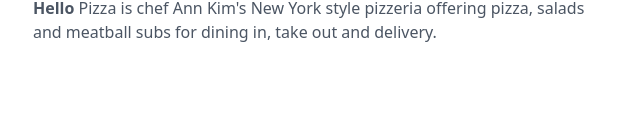
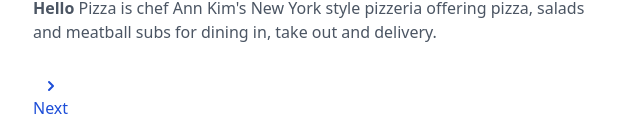
Before and after one commit to Jascha-Biederstedt/google-clone, a Next.js app: page /search in a window 1280 px wide. Shown: the part 1585-1718 px from the top of the page, without its empty margins (175-815 px from the left). Before the commit the page ends 1661 px from the top, so only its background shows below. Built offline with nearby package versions, Linux system fonts and the light colour scheme; no server answers.

Commit message:
Implement pagination

```diff
--- /dev/null
+++ b/components/Pagination.js
@@ -0,0 +1,40 @@
+import React from 'react';
+import Link from 'next/link';
+import { useRouter } from 'next/router';
+import { ChevronLeftIcon, ChevronRightIcon } from '@heroicons/react/solid';
+
+const Pagination = () => {
+  const router = useRouter();
+  const startIndex = Number(router.query.start) || 1;
+
+  return (
+    <div className="text-blue-700 flex px-10 pb-4 justify-between sm:justify-start sm:space-x-44 sm:px-0">
+      {startIndex > 10 && (
+        <Link
+          href={`/search?${router.query.term}&searchType=${
+            router.query.searchType
+          }&start=${startIndex - 10}`}
+        >
+          <div className="cursor-pointer flex flex-col items-center hover:underline">
+            <ChevronLeftIcon className="h-5" />
+            <p>Previous</p>
+          </div>
+        </Link>
+      )}
+      {startIndex < 90 && (
+        <Link
+          href={`/search?${router.query.term}&searchType=${
+            router.query.searchType
+          }&start=${startIndex + 10}`}
+        >
+          <div className="cursor-pointer flex flex-col items-center hover:underline">
+            <ChevronRightIcon className="h-5" />
+            <p>Next</p>
+          </div>
+        </Link>
+      )}
+    </div>
+  );
+};
+
+export default Pagination;
--- a/components/SearchResults.js
+++ b/components/SearchResults.js
@@ -1,5 +1,7 @@
 import React from 'react';
 import parse from 'html-react-parser';
+
+import Pagination from './Pagination';
 
 const SearchResults = ({ results }) => {
   return (
@@ -27,6 +29,8 @@
           <p className="text-gray-600">{parse(result.htmlSnippet)}</p>
         </div>
       ))}
+
+      <Pagination />
     </div>
   );
 };
--- a/pages/search.js
+++ b/pages/search.js
@@ -7,6 +7,7 @@
 import dummyData from '../data/dummyData';
 
 export const getServerSideProps = async context => {
+  const startIndex = context.query.start || '1';
   const isDev = true;
   const searchResults = isDev
     ? dummyData
@@ -14,7 +15,7 @@
         process.env.GOOGLE_API_KEY
       }&cx=${process.env.GOOGLE_CONTEXT_KEY}&q=${context.query.term}${
         context.query.searchType && '&searchType=image'
-      }
+      }&start=${startIndex}
   `).then(res => res.json());
 
   return {
```
